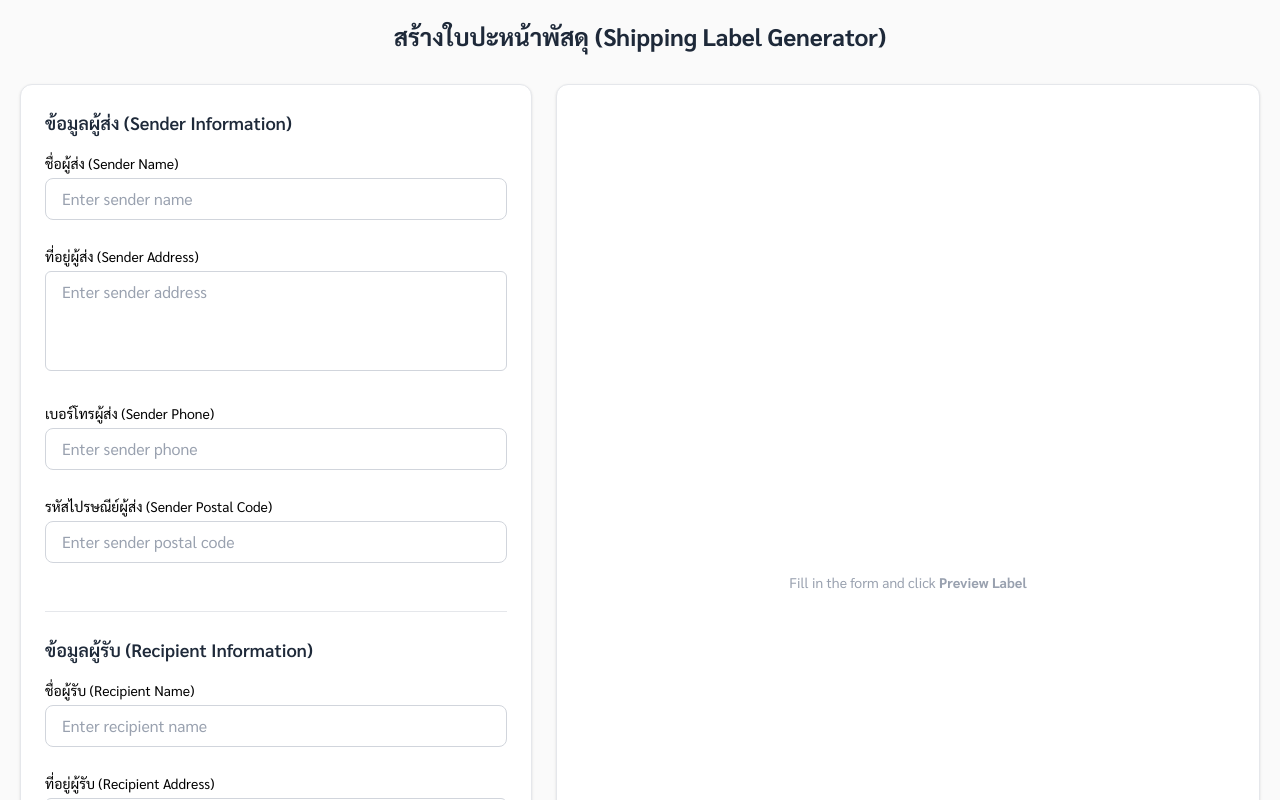
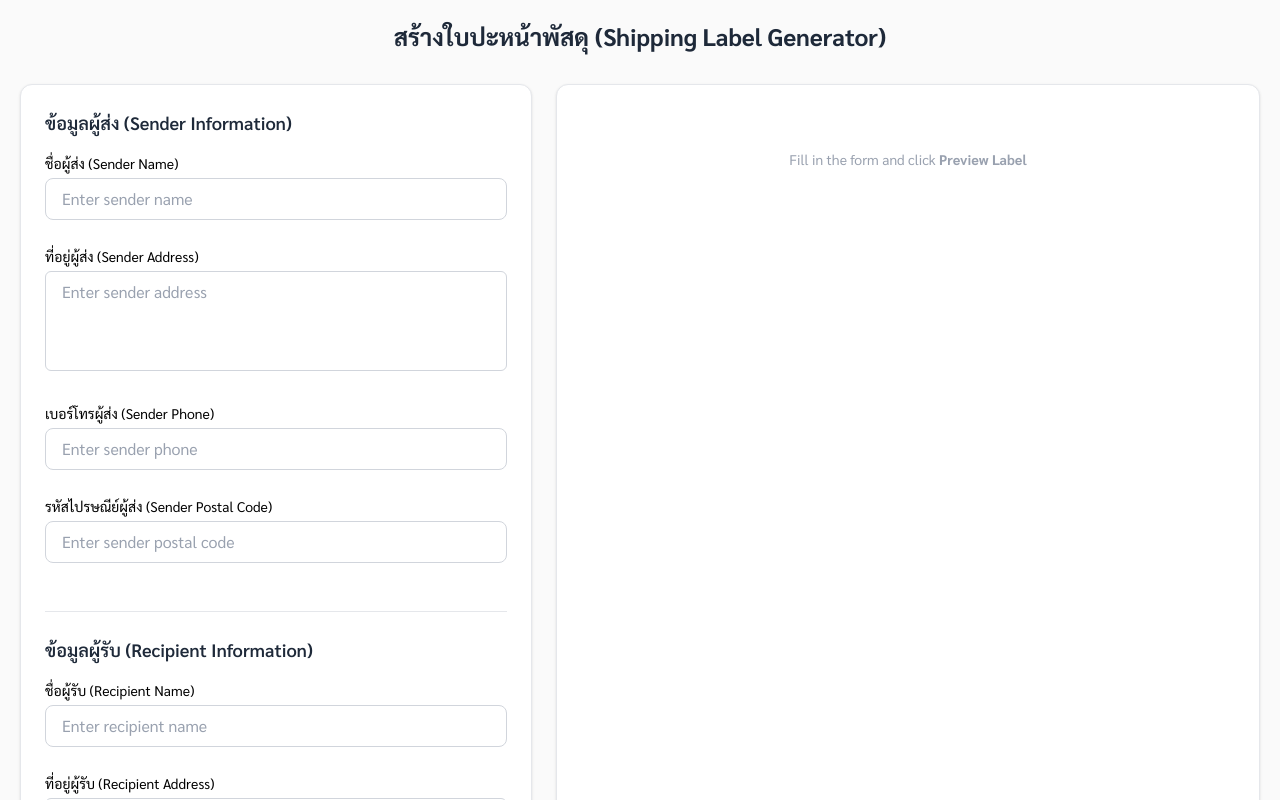
Before and after one commit to nrc2539/shipping-label-generator, a Next.js app: page / in a window 1280 px wide. Shown: the top 800 px of the page. Built offline with nearby package versions, Linux system fonts and the light colour scheme; what @react-pdf/renderer would draw is missing.

Commit message:
fix: update spacing

```diff
--- a/src/features/generator/ShippingLabelGeneratorPage/components/PreviewPanel/index.tsx
+++ b/src/features/generator/ShippingLabelGeneratorPage/components/PreviewPanel/index.tsx
@@ -76,8 +76,8 @@ export default function PreviewPanel({ data }: PreviewPanelProps) {
 
   if (!data) {
     return (
-      <div className="w-full bg-white dark:bg-zinc-900 rounded-xl shadow-sm border border-gray-200 dark:border-zinc-700 p-6 flex items-center justify-center aspect-[210/297]">
-        <p className="text-gray-400 dark:text-zinc-500 text-center text-sm">
+      <div className="w-full bg-white dark:bg-zinc-900 rounded-xl shadow-sm border border-gray-200 dark:border-zinc-700 p-6 flex justify-center aspect-[210/297]">
+        <p className="mt-10 text-gray-400 dark:text-zinc-500 text-center text-sm">
           Fill in the form and click <strong>Preview Label</strong>
         </p>
       </div>
```
